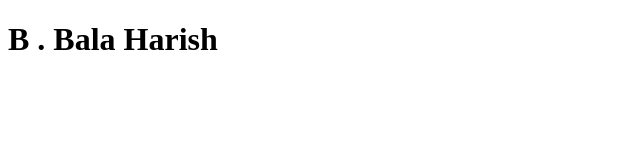
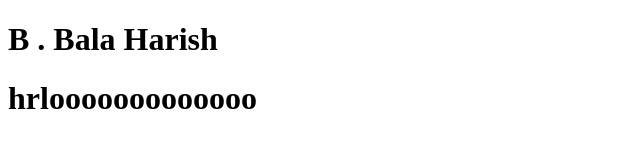
Before and after one commit to Harish56333/ML-, a plain HTML site: page index.html in a window 1280 px wide. Shown: the whole page, without its empty margins (0-640 px from the left). Drawn offline with Linux system fonts and the light colour scheme.

Commit message:
check the git is working properly

```diff
--- a/index.html
+++ b/index.html
@@ -7,5 +7,6 @@
 </head>
 <body>
     <h1>B . Bala Harish </h1>
+    <h1>hrlooooooooooooo</h1>
 </body>
 </html>
```
